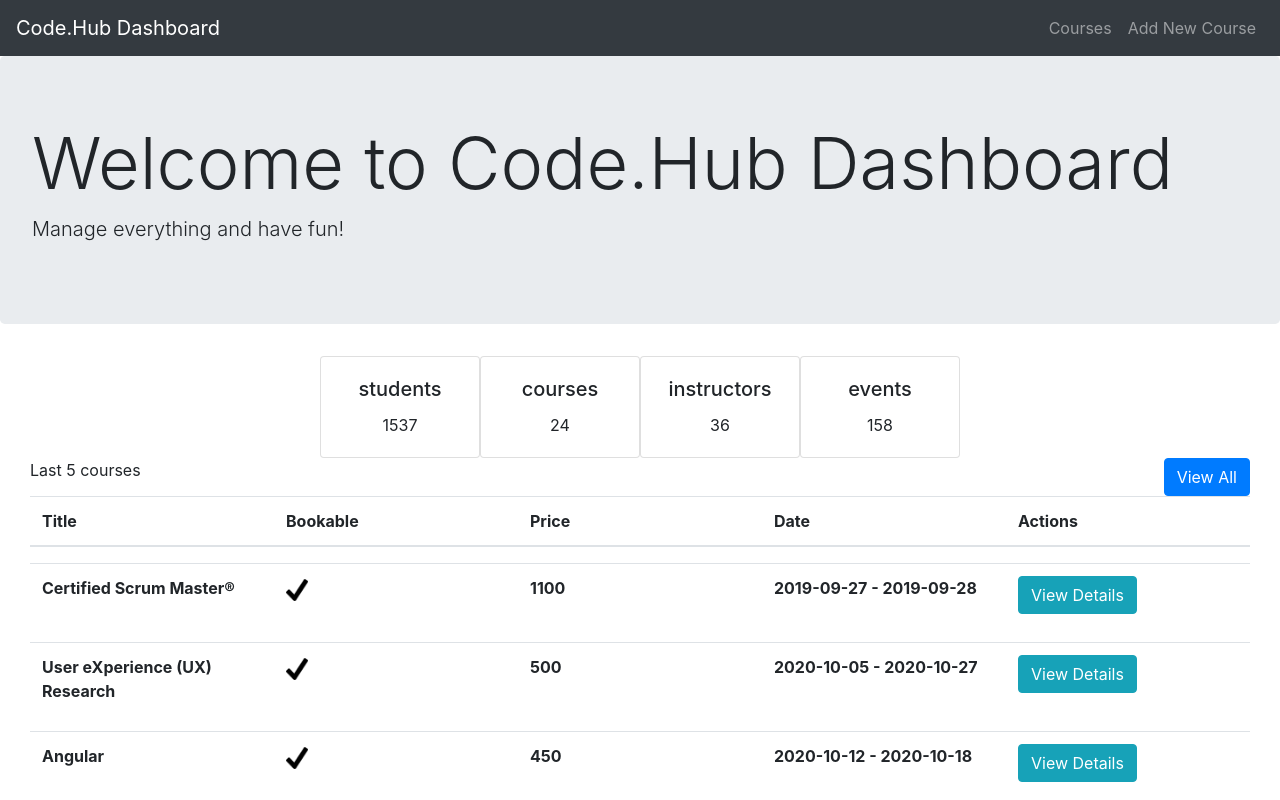
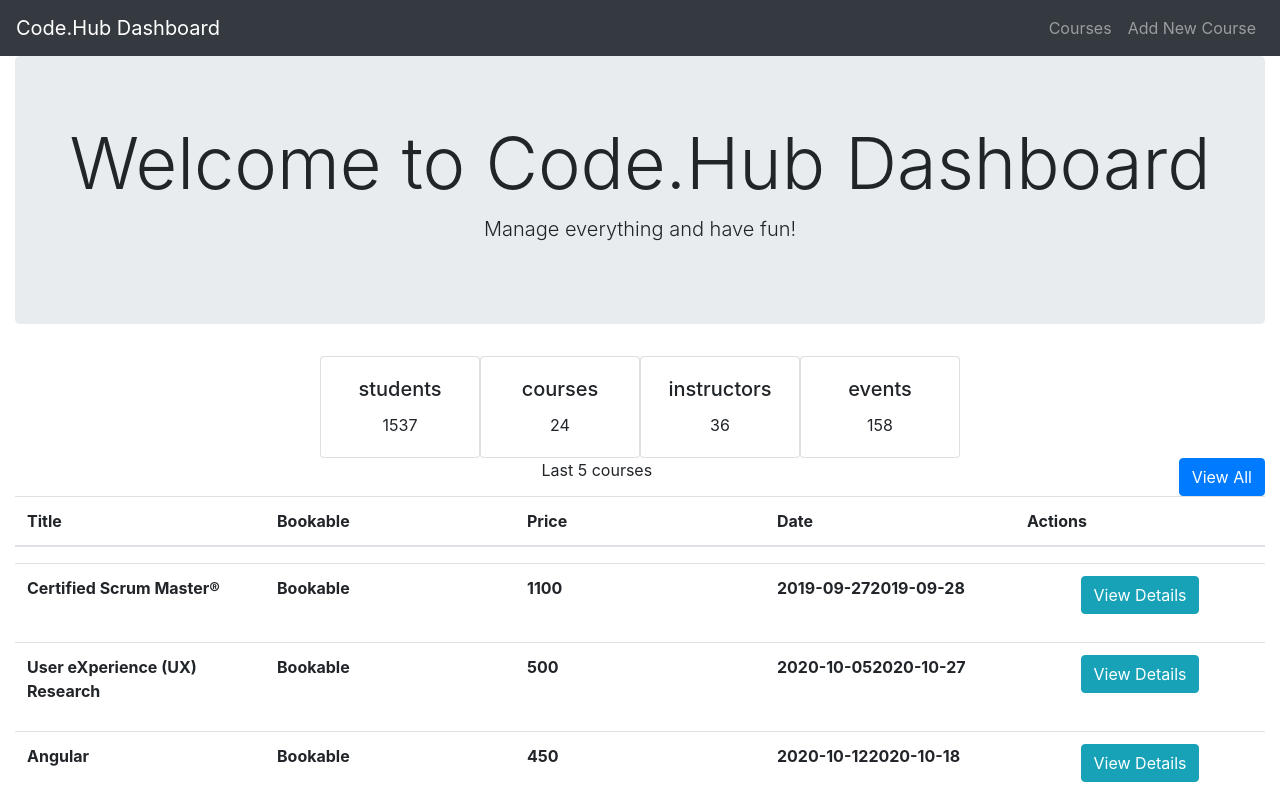
Before and after one commit to kcholevas/prfuture, a React (Create React App) app: page / in a window 1280 px wide. Shown: the top 800 px of the page. Built offline with nearby package versions, Linux system fonts and the light colour scheme; data requests are answered from the project's data file.

Commit message:
only rendering here

```diff
--- a/src/index.js
+++ b/src/index.js
@@ -9,85 +9,13 @@
 import Card from "react-bootstrap/Card";
 import { Jumbotron, Table, ButtonToggle } from 'reactstrap';
 import CustomNavbar from './navbar';
-
+import Dashboard from './dashboard'
+import {API} from './api';
 /* Import all pages */
 /*
 import
 
 */
-
-
-// Intro
-// ========================================
-
-const Intro = () => {
-  return (
-    <div>
-      <Jumbotron>
-        <h1 className="display-3">Welcome to Code.Hub Dashboard</h1>
-        <p className="lead">Manage everything and have fun!</p>
-      </Jumbotron>
-    </div>
-  );
-};
-
-// Getting Data from db.json using map() for the stats
-// ========================================
-
-class StatsList extends Component {
-  render() {
-    return(
-        db.stats.map((stats)=> {
-          return(
-          <Card key={stats.id} style={{ width: "10rem", display: "inline-block"}} >
-            <Card.Body >
-              <Card.Title>{stats.title}</Card.Title>
-              <Card.Text>{stats.amount}</Card.Text>
-            </Card.Body>
-          </Card>
-        )}
-    ))
-  }
-}
-
-// Table of courses
-// ========================================
-
-class CoursesTable extends Component {
-  render() {
-    return (
-      <div>Last 5 courses<ButtonToggle className="float-right" color="primary">View All</ButtonToggle>{' '}
-      <Table class ="d-flex justify-content-center">
-      <thead>
-        <tr>
-          <th style={{ width: "20%", justifyContent: "center", textAlign: "left" }}>Title</th>
-          <th style={{ width: "20%", justifyContent: "center", textAlign: "left" }}>Bookable</th>
-          <th style={{ width: "20%", justifyContent: "center", textAlign: "left" }}>Price</th>
-          <th style={{ width: "20%", justifyContent: "center", textAlign: "left" }}>Date</th>
-          <th style={{ width: "20%", justifyContent: "center", textAlign: "left" }}>Actions</th>
-        </tr>
-      </thead>
-
-      </Table>
-      {db.courses.map((courses)=> {
-        return <div key={courses.id}>
-        <Table responsive hover>
-      <tbody>
-        <tr>
-          <th style={{ width: "20%", justifyContent: "center", textAlign: "left" }}>{courses.title}</th>
-          <th style={{ width: "20%", justifyContent: "center", textAlign: "left" }}><img src={process.env.PUBLIC_URL + '/check.png'} style={{ width: "10%", justifyContent: "center"}} /> </th>
-          <th style={{ width: "20%", justifyContent: "center", textAlign: "left" }}>{courses.price.normal}</th>
-          <th style={{ width: "20%", justifyContent: "center", textAlign: "left" }}>{courses.dates.start_date} - {courses.dates.end_date}</th>
-          <th><ButtonToggle color="info">View Details</ButtonToggle>{' '}</th>
-        </tr>
-      </tbody>
-    </Table>
-        </div>
-      })}
-    </div>
-    )
-  }
-}
 
 // Page Rendering
 // ========================================
@@ -97,22 +25,15 @@
     <Router>
     <React.Fragment>
       <CustomNavbar />
-      <Intro />
       <div class="container-fluid">
         <div class="row" style={{ textAlign: "center" }}>
           <div class="col" style={{ textAlign: "center" }}>
-            <StatsList />
-          </div>
-        </div>
-        <div class="container-fluid">
-          <div class="row" style={{ justifyContent: "center", textAlign: "center" }}>
-            <div class="col-12" style={{ textAlign: "left" }}>
-            <CoursesTable />
-            </div>
+            <Dashboard />
           </div>
         </div>
         <hr></hr>
         <Switch>
+        <Route path="/" exact component={Dashboard} />
         <Route path="/courses" exact component={Courses} />
         <Route path="/courses/:id" component={Course} />
         </Switch>
```
